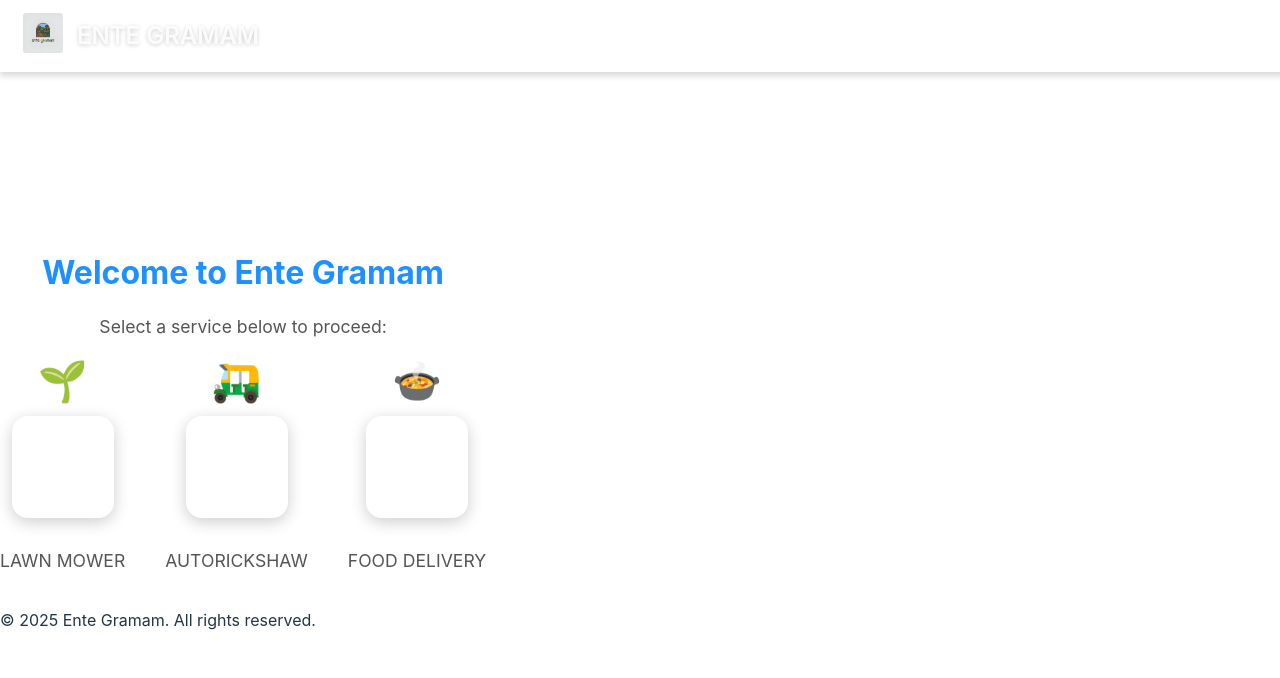
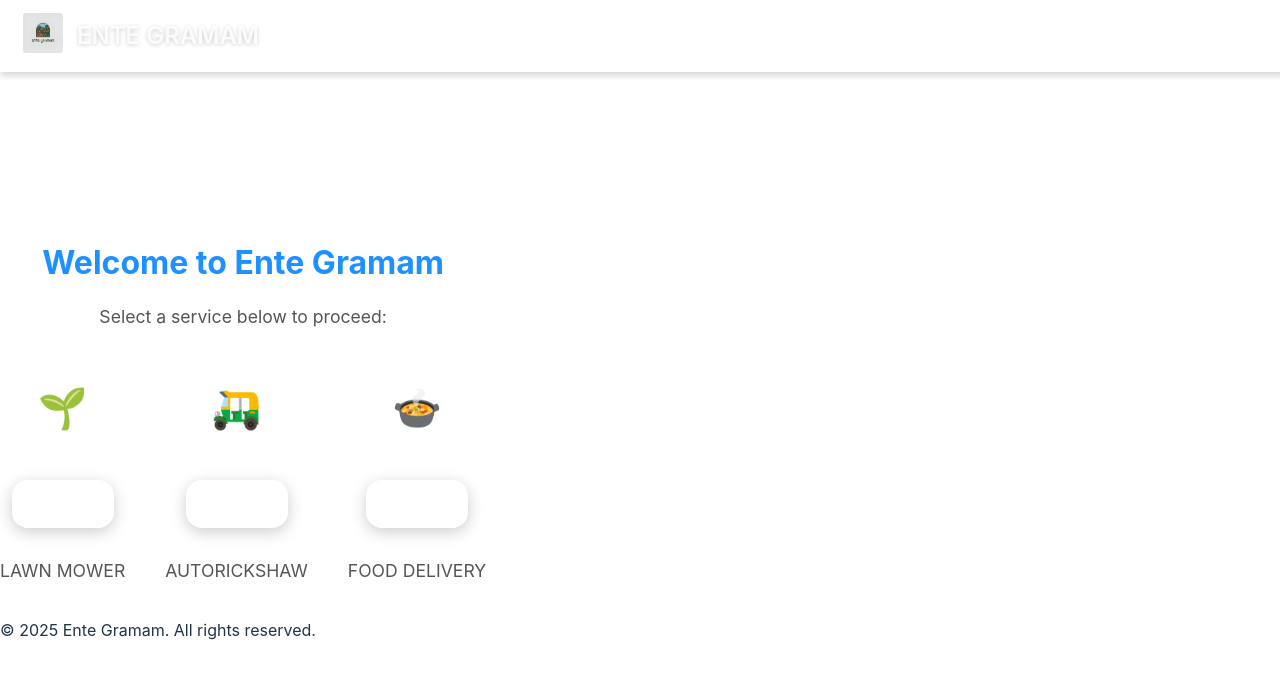
Before and after one commit to code-ninja-labs/ente-gramam1, a React (Vite) app: page / in a window 1280 px wide. Shown: the top 678 px of the page. Built offline with nearby package versions, Linux system fonts and the light colour scheme.

Commit message:
Update AppIcons.css

```diff
--- a/src/components/AppIcons/AppIcons.css
+++ b/src/components/AppIcons/AppIcons.css
@@ -37,12 +37,11 @@
 /* Emoji (icon) positioned at the center of the container */
 .icon {
   font-size: 40px;
-  line-height: 1;
-  margin: 0;
-  padding: 0;
-  display: flex; /* Make sure it aligns properly */
+  display: flex;
   align-items: center;
   justify-content: center;
+  width: 100%; /* Make sure it stays inside the container */
+  height: 100%;
 }
 
 /* Label text below the container */
```
